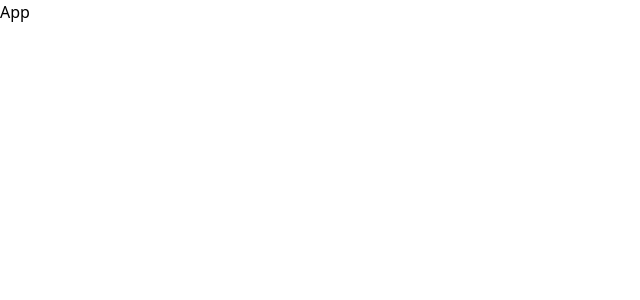
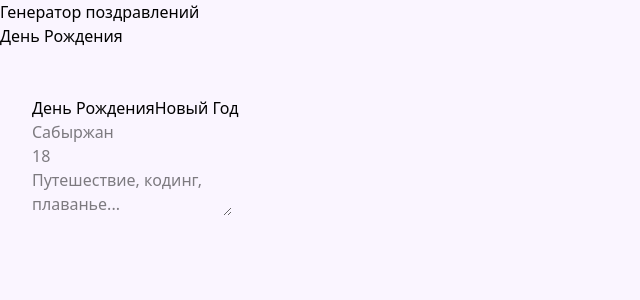
Before and after one commit to sabyrka66/greeting-lab-react, a React (Vite) app: page / in a window 1280 px wide. Shown: the top 300 px of the page, without its empty margins (0-640 px from the left). Built offline with nearby package versions, Linux system fonts and the light colour scheme.

Commit message:
feat: business logic (#4)

```diff
--- a/src/App.tsx
+++ b/src/App.tsx
@@ -1,3 +1,58 @@
+import { useState } from 'react'
+import { OccasionType } from './types'
+
 export const App = () => {
-  return <div>App</div>
+  const [occasion, setOccasion] = useState<OccasionType>(OccasionType.BIRTHDAY)
+
+  const [name, setName] = useState<string>('')
+  const [age, setAge] = useState<string>('')
+
+  const [interests, setInterests] = useState<string>('')
+
+  return (
+    <div className="min-h-screen bg-[#faf5ff]">
+      <header>Генератор поздравлений</header>
+
+      <div>
+        <p>{occasion}</p>
+
+        <p>{name}</p>
+        <p>{age}</p>
+
+        <p>{interests}</p>
+      </div>
+
+      <main className="container mx-auto px-4 sm:px-6 lg:px-8 py-8 sm:py-12">
+        <div className="max-w-7xl mx-auto">
+          <div>
+            <button onClick={() => setOccasion(OccasionType.BIRTHDAY)}>День Рождения</button>
+            <button onClick={() => setOccasion(OccasionType.NEW_YEAR)}>Новый Год</button>
+          </div>
+
+          <div>
+            <input
+              type="text"
+              placeholder="Сабыржан"
+              value={name}
+              onChange={(e) => setName(e.target.value)}
+            /> <br />
+
+            <input
+              type="number"
+              placeholder="18"
+              value={age}
+              onChange={(e) => setAge(e.target.value)}
+            /> <br />
+
+            <textarea
+              rows={2}
+              placeholder="Путешествие, кодинг, плаванье..."
+              value={interests}
+              onChange={(e) => setInterests(e.target.value)}
+            ></textarea>
+          </div>
+        </div>
+      </main>
+    </div>
+  )
 }
--- /dev/null
+++ b/src/types/index.ts
@@ -0,0 +1,6 @@
+export const OccasionType = {
+  BIRTHDAY: 'День Рождения',
+  NEW_YEAR: 'Новый Год',
+} as const
+
+export type OccasionType = (typeof OccasionType)[keyof typeof OccasionType]
```
